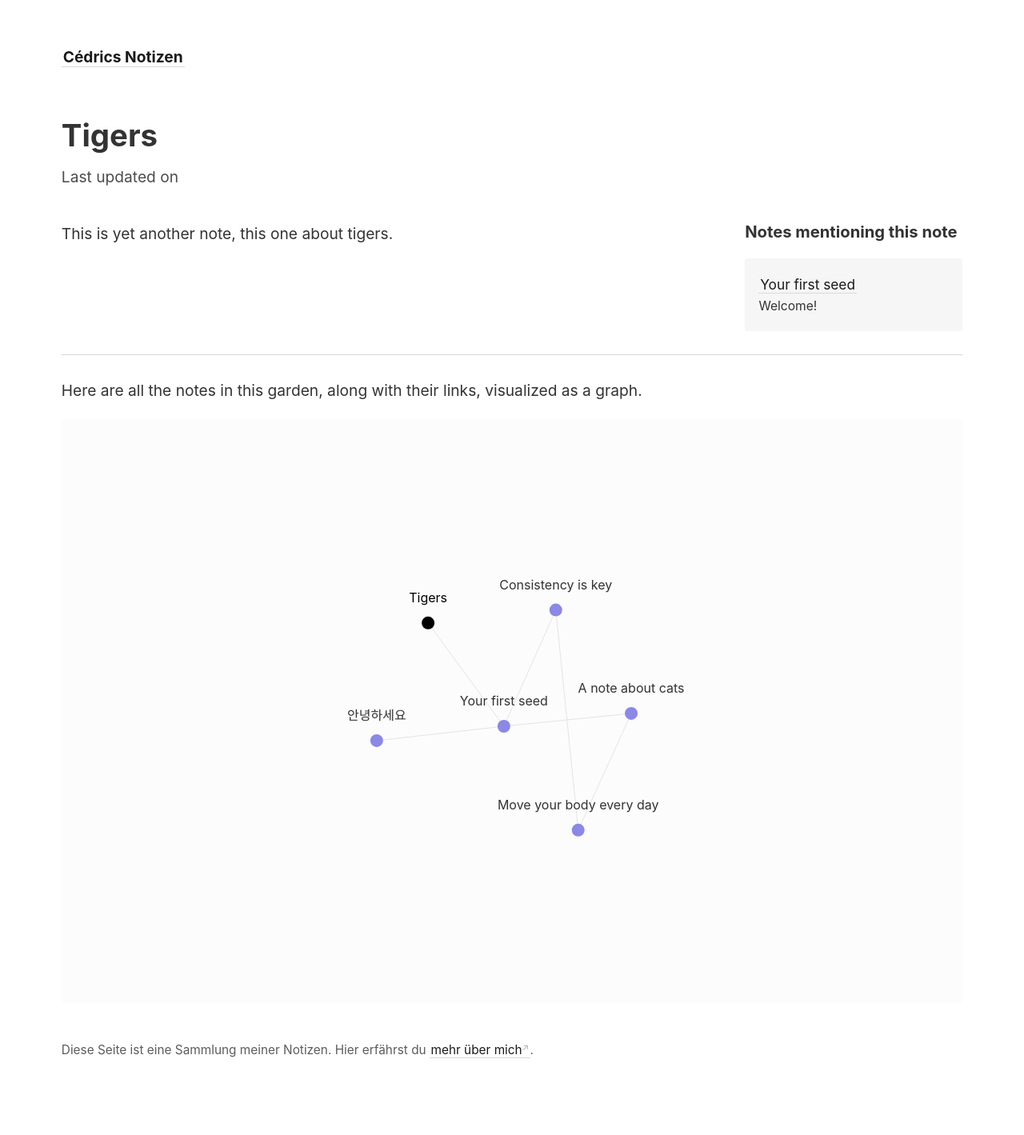
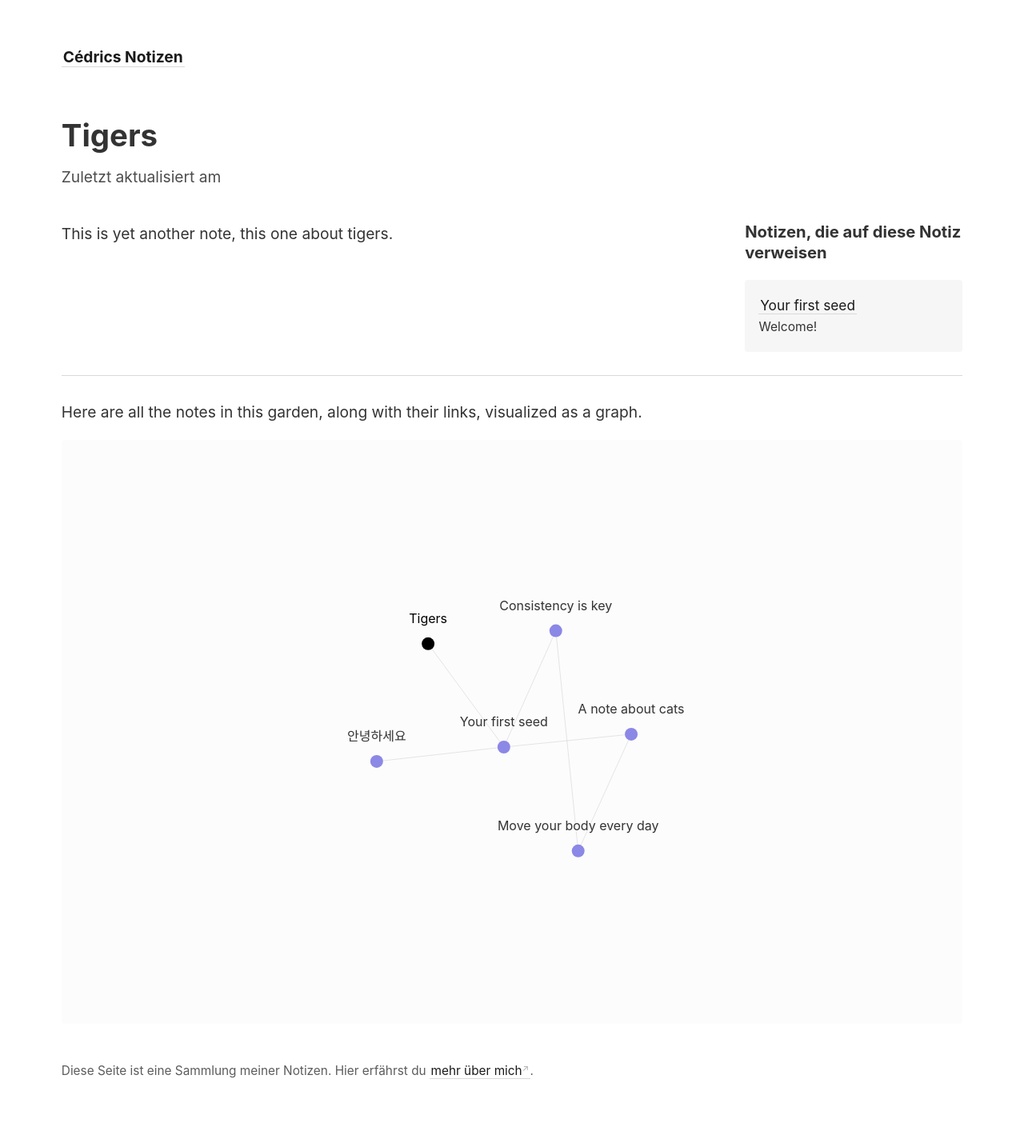
Before and after one commit to cedhue/notizen, a Jekyll site: the page built from _notes/animals/tigers.md, in a window 1280 px wide. Shown: the whole page at 80% size. Built offline with Jekyll 4.4.1, drawn with Linux system fonts in a browser that asks for light colours; before the commit the page ends 1393 px from its top, so only the background shows below that.

Commit message:
Update note.html

```diff
--- a/_layouts/note.html
+++ b/_layouts/note.html
@@ -6,7 +6,7 @@
   <div>
     <h1>{{ page.title }}</h1>
     <time datetime="{{ page.last_modified_at | date_to_xmlschema }}">{% if page.type != 'pages' %}
-      Last updated on {{ page.last_modified_at | date: "%B %-d, %Y" }}
+      Zuletzt aktualisiert am {{ page.last_modified_at | date: "%d.%m.%Y" }}
       {% endif %}
     </time>
   </div>
@@ -17,7 +17,7 @@
     </content>
 
     <side style="font-size: 0.9em">
-      <h3 style="margin-bottom: 1em">Notes mentioning this note</h3>
+      <h3 style="margin-bottom: 1em">Notizen, die auf diese Notiz verweisen</h3>
       {% if page.backlinks.size > 0 %}
       <div style="display: grid; grid-gap: 1em; grid-template-columns: repeat(1fr);">
       {% for backlink in page.backlinks %}
```
